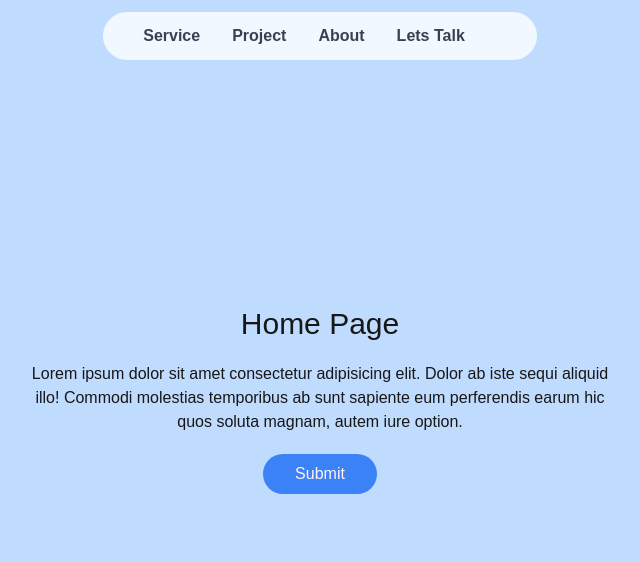
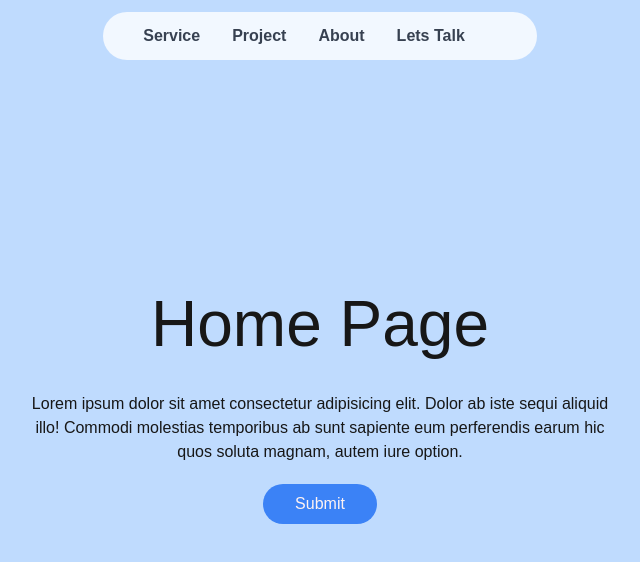
Before and after one commit to Pathum-Hettiarachchi/test_next_js_and_tailwind_css, a Next.js app: page / in a window 1280 px wide. Shown: the top 562 px of the page, without its empty margins (320-960 px from the left). Built offline with nearby package versions, Linux system fonts and the light colour scheme.

Commit message:
Pages Updated

```diff
--- a/app/page.tsx
+++ b/app/page.tsx
@@ -1,17 +1,18 @@
 import React from 'react'
+
 
 export default function page() {
   return (
     <div className='flex justify-center items-center w-ful bg-blue-200 h-[100vh] relative flex-col'>
       <div className="navBar absolute top-0 left-0 flex w-full py-3 items-center justify-center">
         <div className="nav-items flex bg-white bg-opacity-80 py-3 px-10 rounded-full list-none font-semibold text-gray-700">
-        <li className='mr-8'><a href="">Service</a></li>
-        <li className='mr-8'><a href="">Project</a></li>
-        <li className='mr-8'><a href="">About</a></li>
+        <li className='mr-8'><a href="/service">Service</a></li>
+        <li className='mr-8'><a href="/project">Project</a></li>
+        <li className='mr-8'><a href="/about">About</a></li>
         <li className='mr-8'><a href="">Lets Talk</a></li>
         </div>
       </div>
-      <h1 className='text-3xl'>Home Page</h1>
+      <h1 className='text-[64px]'>Home Page</h1>
       <p className='w-[600px] mt-5 text-center'>Lorem ipsum dolor sit amet consectetur adipisicing elit. Dolor ab iste sequi aliquid illo!
         Commodi molestias temporibus ab sunt sapiente eum perferendis earum hic quos soluta magnam,
         autem iure option.</p>
```
